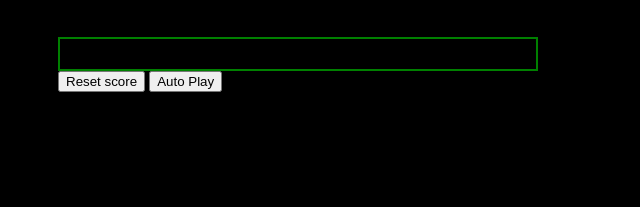
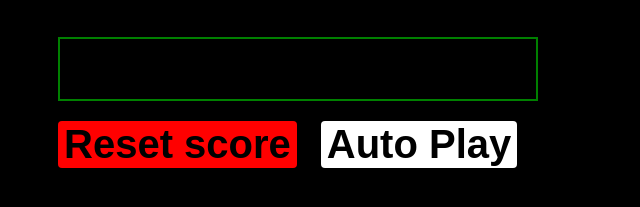
Before and after one commit to giorgi-bezhiashvili/Rock-Paper-Scissors-Game-, a plain HTML site: page Rock paper scissiors/index.html in a window 1280 px wide. Shown: the part 251-458 px from the top of the page, without its empty margins (0-640 px from the left). Drawn offline with Linux system fonts and the light colour scheme.

Commit message:
Update style.css

```diff
--- a/Rock paper scissiors/style.css
+++ b/Rock paper scissiors/style.css
@@ -30,3 +30,20 @@ section{
   font-size: 30px;
   border: 2px solid green;
 }
+.resetBTN , .auto-play{
+  font-size: 40px;
+  margin-top: 20px;
+  font-weight: bold;
+  background-color: red;
+  border: none;
+  border-radius: 4px;
+  cursor: grab;
+}
+.count{
+  display: flex;
+  gap: 50px;
+}
+.auto-play{
+  margin: 20px;
+  background-color: #ffffff;
+}
```
